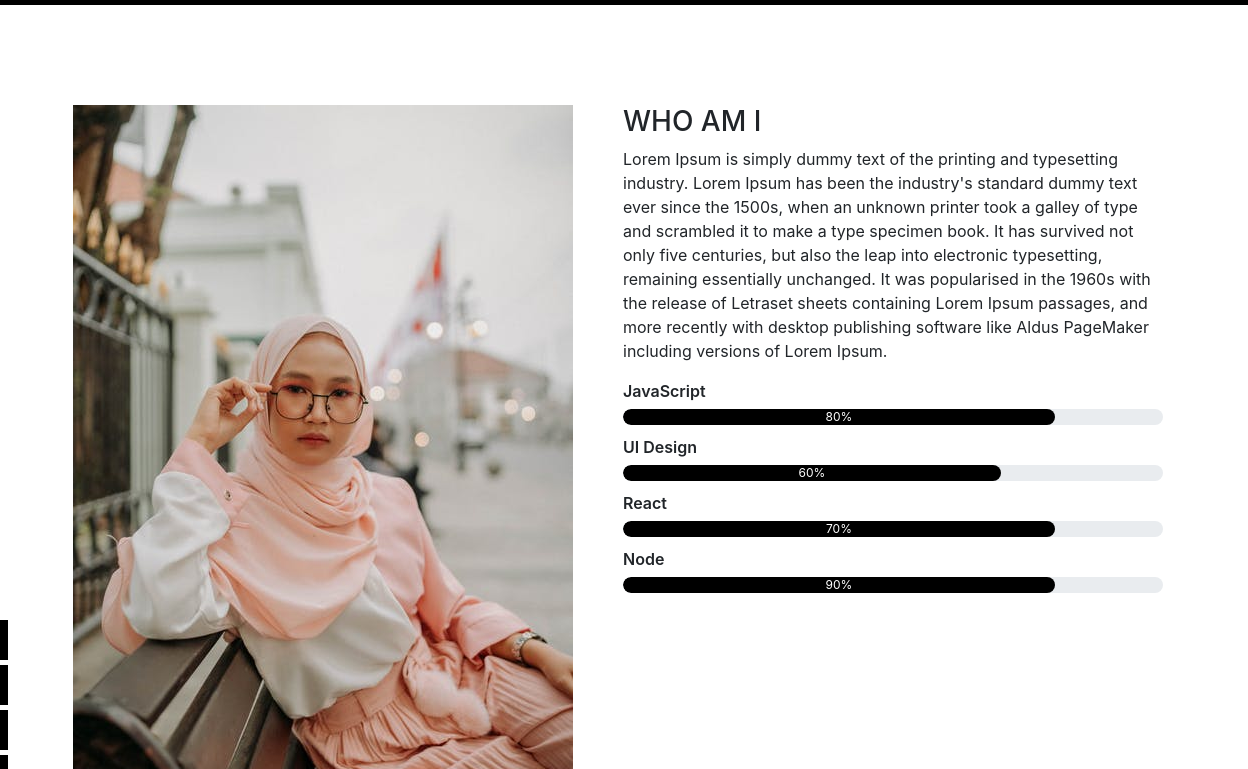
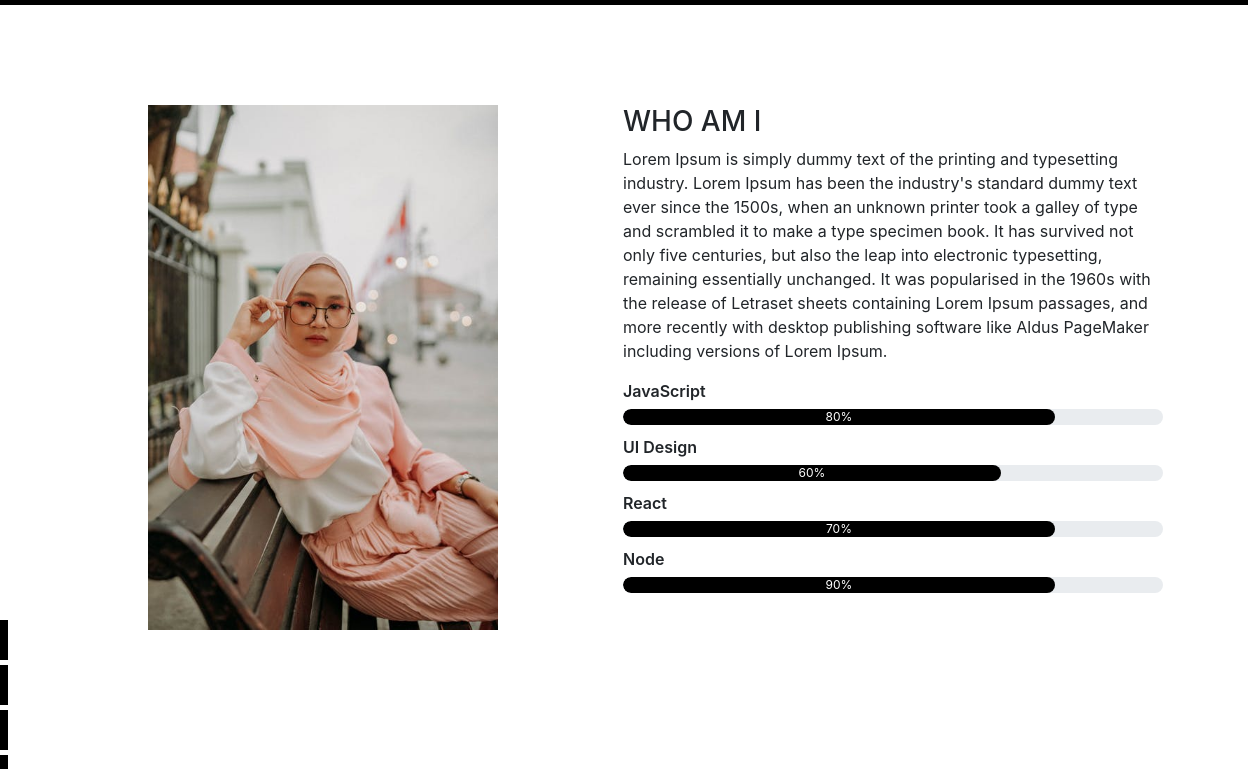
Before and after one commit to MajemiteJames/resume-website, a plain HTML site: page index.html in a window 1280 px wide. Shown: the part 871-1640 px from the top of the page, 32-1280 px from the left. Drawn offline with nearby package versions, Linux system fonts and the light colour scheme.

Commit message:
adjusted the profile image height

```diff
--- a/index.html
+++ b/index.html
@@ -60,7 +60,7 @@
         <div class="about container " id="about">
             <div class="row">
             <div class="col-md-6 text-center">
-                <img src="img/profile.jpeg " class="profile.img" alt="profile">
+                <img src="img/profile.jpeg " class="profile-img" alt="profile">
             </div>
             <div class="col-md-6">
                 <h3>WHO AM I</h3>
--- a/style.css
+++ b/style.css
@@ -71,7 +71,7 @@ body {
 }
 
 .profile-img{
-    height: 10px;
+    height: 70%;
 }
 
 .nav-bar{
```
